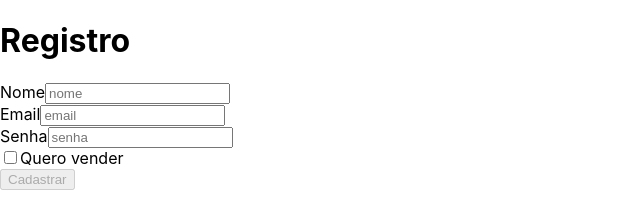
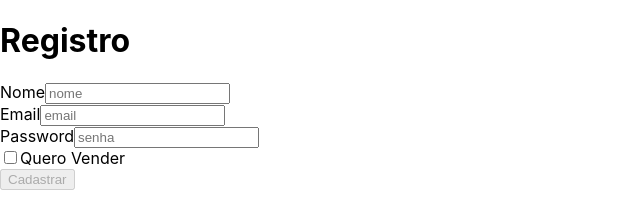
Before and after one commit to tryber/sd-03-trybeer-3, a React (Create React App) app in the folder front-end/: page /register in a window 1280 px wide. Shown: the top 218 px of the page, without its empty margins (0-640 px from the left). Built offline with nearby package versions, Linux system fonts and the light colour scheme.

Commit message:
connection

```diff
--- a/front-end/src/pages/Login.jsx
+++ b/front-end/src/pages/Login.jsx
@@ -49,7 +49,7 @@ const enterButton = (clickToEnter, isDisabled) => (
       onClick={() => clickToEnter()}
       disabled={isDisabled()}
     >
-      Entrar
+      ENTRAR
     </button>
   </div>
 );
--- a/front-end/src/pages/Register.jsx
+++ b/front-end/src/pages/Register.jsx
@@ -44,7 +44,7 @@ const passwordInput = (password, setPassword) => {
   return (
     <div>
       <label htmlFor="password">
-        Senha
+        Password
         <input
           type="password"
           data-testid="signup-password"
@@ -72,7 +72,7 @@ const roleInput = (role, setRole) => {
             : setRole('client')}
           className="signup-seller"
         />
-        Quero vender
+        Quero Vender
       </label>
     </div>
   );
@@ -103,7 +103,7 @@ function Register() {
     const newUser = await postNewUser(name, email, password, role);
 
     if (newUser.error) {
-      return alert(newUser.err);
+      return alert('E-mail already in database.');
     }
     if (role === 'administrator') {
       return history.push('/admin/orders')
```
